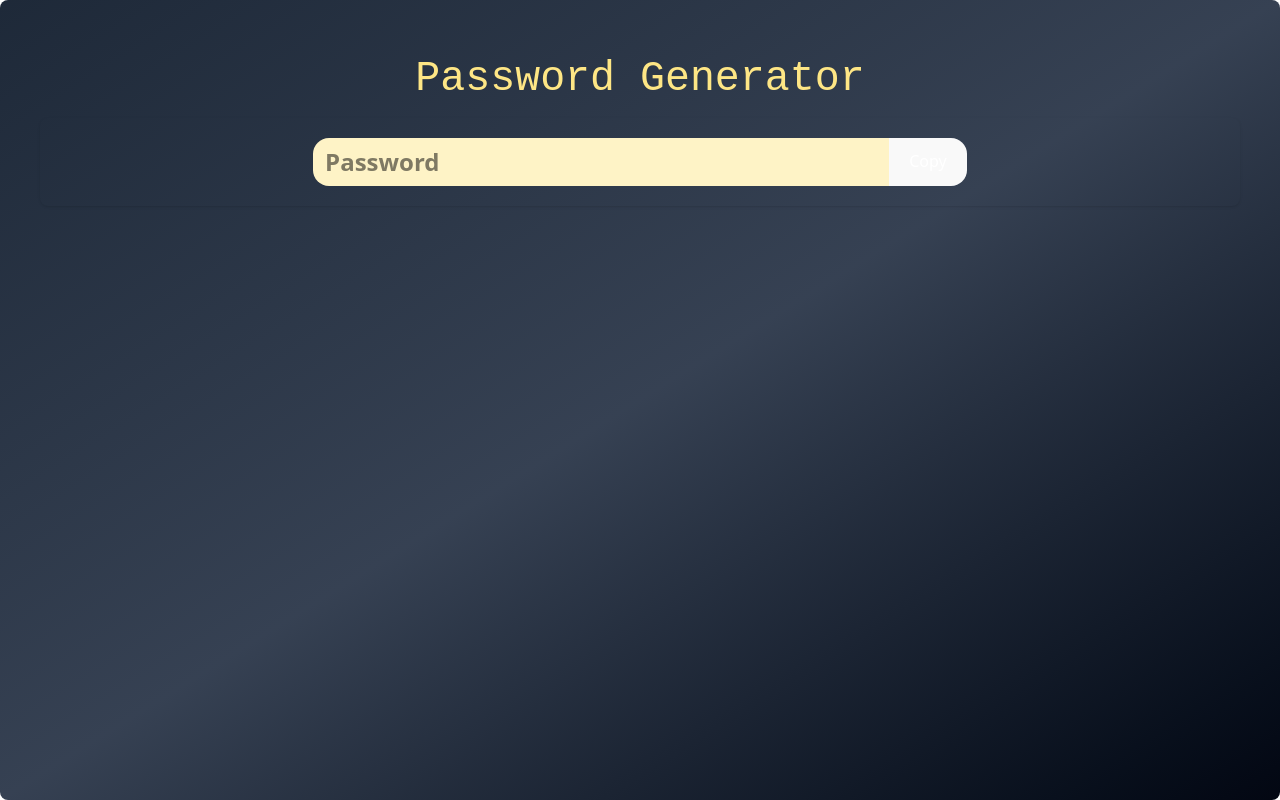
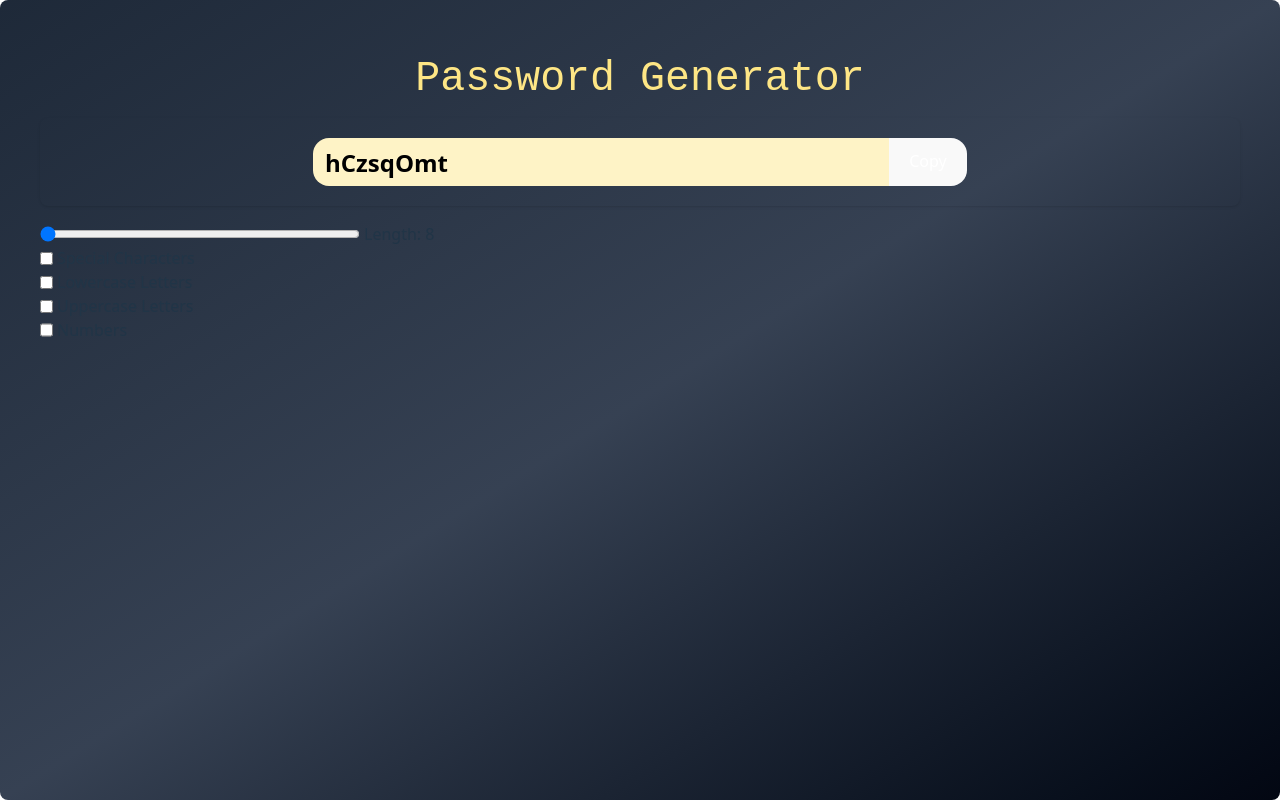
Before and after one commit to ritujha19/password-generator, a React (Vite) app: page / in a window 1280 px wide. Built offline with nearby package versions, Linux system fonts and the light colour scheme.

Commit message:
adding features

```diff
--- a/src/App.jsx
+++ b/src/App.jsx
@@ -1,28 +1,30 @@
 import { useState, useCallback, useEffect } from "react";
-import AOS from 'aos';
-import 'aos/dist/aos.css';
-
+import AOS from "aos";
+import "aos/dist/aos.css";
 
 function App() {
   const [length, setLength] = useState(8);
   const [numAllow, setNumAllow] = useState(false);
-  const [charAllow, setCharAllow] = useState(false);
+  const [symAllow, setsymAllow] = useState(false);
+  const [lowCase, setlowCase] = useState(false);
+  const [upCase, setupCase] = useState(false);
   const [password, setPassword] = useState("");
 
   useEffect(() => {
-  AOS.init({
-    duration: 700,           // duration of animation in ms
-    once: false,              // only animate once
-    easing: 'ease-out-cubic' // easing type
-  });
-}, []);
+    AOS.init({
+      duration: 700, // duration of animation in ms
+      once: false, // only animate once
+      easing: "ease-out-cubic", // easing type
+    });
+  }, []);
 
-
-  const generatePassword = useCallback(() => {
+  const passwordGenerator = useCallback(() => {
     let pass = "";
     let str = "ABCDEFGHIJKLMNOPQRSTUVWXYZabcdefghijklmnopqrstuvwxyz";
     if (numAllow) str += "0123456789";
-    if (charAllow) str += "!@#$^{}[]()&*_-~?/|`";
+    if (symAllow) str += "!@#$^{}[]()&*_-~?/|`";
+    if (lowCase) str += "abcdefghijklmnopqrstuvwxyz";
+    if (upCase) str += "ABCDEFGHIJKLMNOPQRSTUVWXYZ";
 
     for (let i = 0; i < length; i++) {
       let char = Math.floor(Math.random() * str.length);
@@ -30,15 +32,22 @@ function App() {
     }
 
     setPassword(pass);
-  }, [numAllow, charAllow, length]);
+  }, [numAllow, symAllow, length, lowCase, upCase]);
+
+  useEffect(() => {
+    passwordGenerator();
+  }, [length, numAllow, symAllow, lowCase, upCase, passwordGenerator]);
 
   return (
     <>
       <div className=" w-full h-screen p-10 text-center bg-gradient-to-br from-gray-800 via-gray-700 to-gray-950 rounded-lg">
-        <h1 className="text-4xl px-4 py-4 text-amber-200" data-aos = "zoom-in-right">
+        <h1 className="text-4xl px-4 py-4 text-amber-200" data-aos="flip-right">
           Password Generator
         </h1>
-        <div className="flex shadow rounded-lg overflow-hidden mb-4 items-center justify-center" data-aos="zoom-in-right">
+        <div
+          className="flex shadow rounded-lg overflow-hidden mb-4 items-center justify-center"
+          data-aos="flip-right"
+        >
           <input
             type="text"
             value={password}
@@ -46,9 +55,84 @@ function App() {
             placeholder="Password"
             readOnly
           />
-          <button className="h-12 bg-blue-600 text-white shrink-0 rounded-r-2xl text-2xl">Copy</button>
+          <button className="h-12 bg-blue-600 text-white shrink-0 rounded-r-2xl text-2xl">
+            Copy
+          </button>
         </div>
-
+        <div
+          className="flex gap-x-2 text-l flex-col  justify-center"
+          data-aos="flip-right"
+        >
+          <div className="flex items-center gap-1">
+            <input
+              type="range"
+              min={8}
+              max={100}
+              className="w-80 cursor-pointer bg-gradient-to-r from-blue-500 to-blue-700"
+              value={length}
+              onChange={(e) => {
+                setLength(e.target.value);
+              }}
+            />
+            <label htmlFor="length">Length: {length}</label>
+          </div>
+          <div
+            className="flex gap-x-2 text-l flex-col  justify-center"
+            data-aos="flip-right"
+          >
+            <div className="flex items-center gap-1">
+              <input
+                type="checkbox"
+                defaultChecked={symAllow}
+                id="charInput"
+                onChange={() => {
+                  setsymAllow((prev) => !prev);
+                }}
+              />
+              <label htmlFor="charAllow" className="h-6">
+                Special Characters
+              </label>
+            </div>
+            <div className="flex items-center gap-1">
+              <input
+                type="checkbox"
+                defaultChecked={lowCase}
+                id="charInput"
+                onChange={() => {
+                  setlowCase((prev) => !prev);
+                }}
+              />
+              <label htmlFor="lowCase" className="h-6">
+                Lowercase Letters
+              </label>
+            </div>
+            <div className="flex items-center gap-1">
+              <input
+                type="checkbox"
+                defaultChecked={upCase}
+                id="charInput"
+                onChange={() => {
+                  setupCase((prev) => !prev);
+                }}
+              />
+              <label htmlFor="upCase" className="h-6">
+                Uppercase Letters
+              </label>
+            </div>
+            <div className="flex items-center gap-1">
+              <input
+                type="checkbox"
+                defaultChecked={numAllow}
+                id="numberInput"
+                onChange={() => {
+                  setNumAllow((prev) => !prev);
+                }}
+                className="h-6"
+              />
+              <label htmlFor="numAllow">Numbers</label>
+            </div>
+          </div>
+        </div>
       </div>
     </>
   );
```
